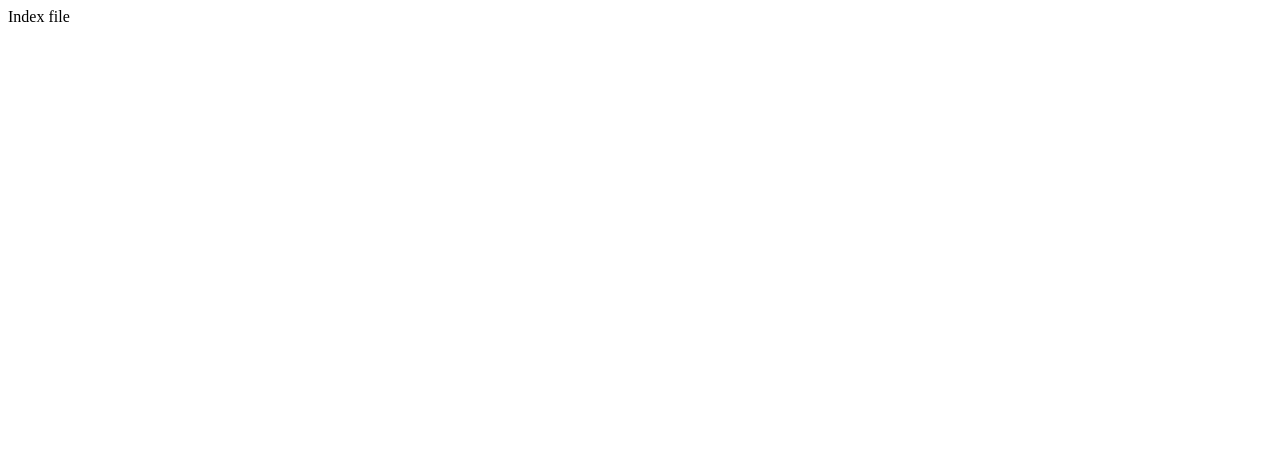
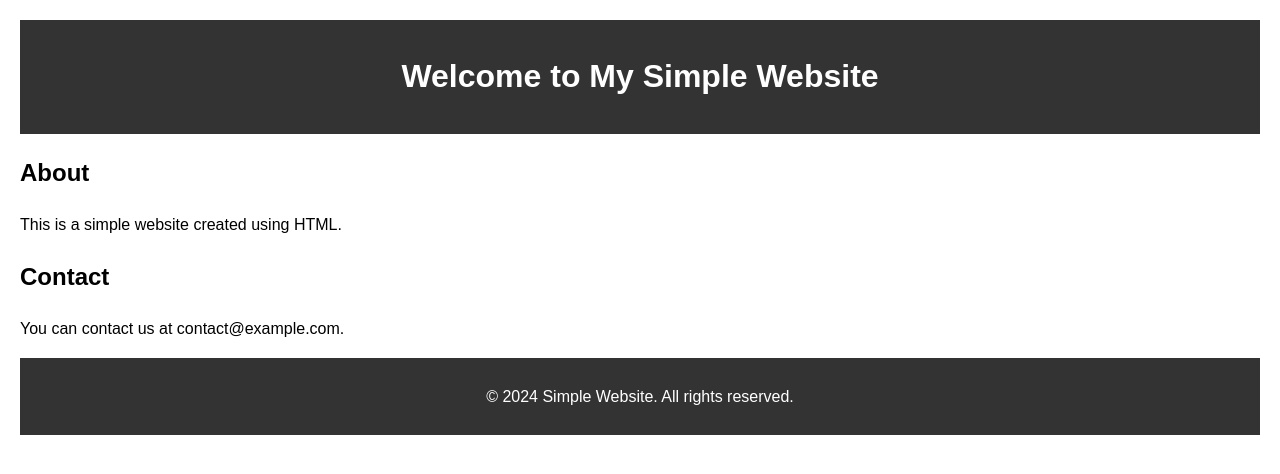
Before and after one commit to Madhav-Gohel/html, a plain HTML site: page index.html in a window 1280 px wide. Drawn offline with Linux system fonts and the light colour scheme.

Commit message:
Add index.html

```diff
--- a/index.html
+++ b/index.html
@@ -1,10 +1,45 @@
+<!DOCTYPE html>
 <html lang="en">
 <head>
     <meta charset="UTF-8">
     <meta name="viewport" content="width=device-width, initial-scale=1.0">
-    <title>Index</title>
+    <title>My Simple Website</title>
+    <style>
+        /* Optional: Add some basic styling */
+        body {
+            font-family: Arial, sans-serif;
+            line-height: 1.6;
+            margin: 20px;
+        }
+        header, footer {
+            background-color: #333;
+            color: #fff;
+            text-align: center;
+            padding: 10px;
+        }
+    </style>
 </head>
 <body>
-    Index file
+
+    <header>
+        <h1>Welcome to My Simple Website</h1>
+    </header>
+
+    <main>
+        <section>
+            <h2>About</h2>
+            <p>This is a simple website created using HTML.</p>
+        </section>
+
+        <section>
+            <h2>Contact</h2>
+            <p>You can contact us at contact@example.com.</p>
+        </section>
+    </main>
+
+    <footer>
+        <p>&copy; 2024 Simple Website. All rights reserved.</p>
+    </footer>
+
 </body>
 </html>
```
